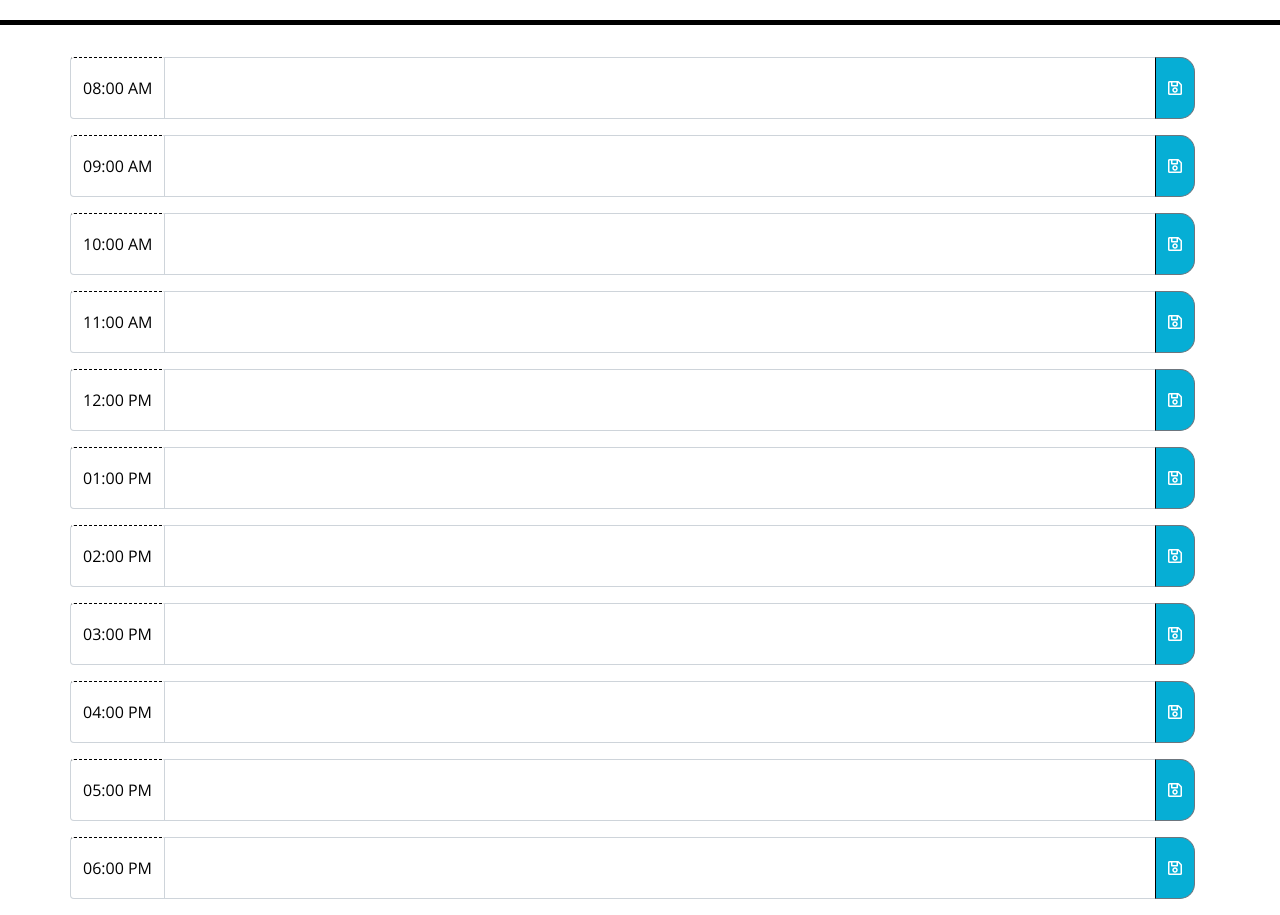
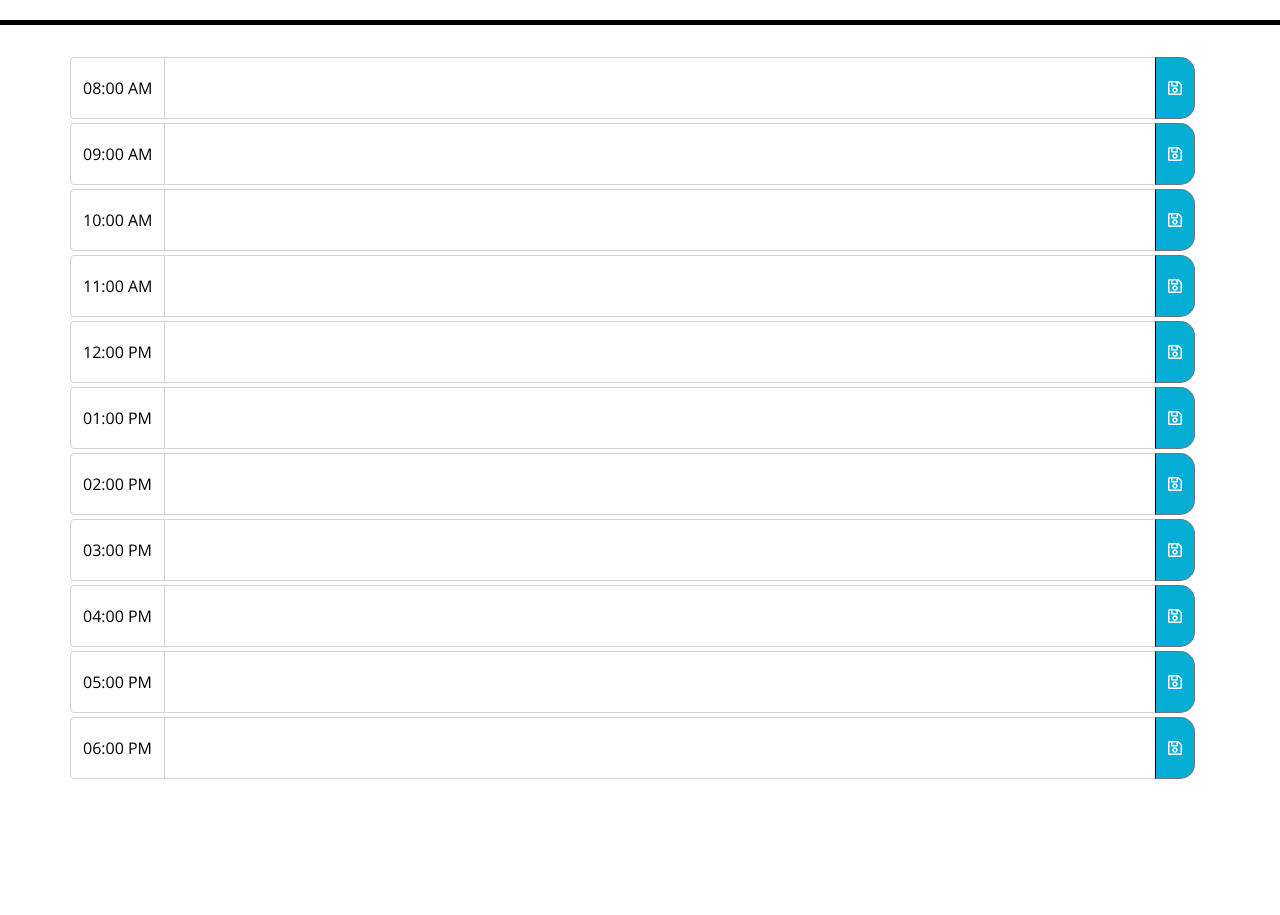
Before and after one commit to sstevens22/Work-Day, a plain HTML site: page index.html in a window 1280 px wide. Shown: the part 380-1295 px from the top of the page. After the commit the page ends 1183 px from the top, so only its background shows below. Drawn offline with nearby package versions, Linux system fonts and the light colour scheme.

Commit message:
done with style

```diff
--- a/assets/style.css
+++ b/assets/style.css
@@ -39,6 +39,10 @@ textarea{
 .row {
   white-space: pre-wrap;
 }
+.mb-3 {
+  margin-bottom: 0;
+  height: 50px;
+}
 
 .time-block{
   text-align: center;
@@ -48,7 +52,6 @@ textarea{
 .hour {
   background-color: #ffffff;
   color: #000000;
-  border-top: 1px dashed #000000;
 }
 
 .past {
@@ -78,3 +81,6 @@ textarea{
   font-size: 20px;
   transition: all .3s ease-in-out;
 }
+footer {
+  padding-top: 20px;
+}
--- a/index.html
+++ b/index.html
@@ -135,7 +135,7 @@
       </div>
     </div>
   </div>
-
+<footer></footer>
 
 
   <script src ="https://code.jquery.com/jquery-3.6.0.min.js"></script>
```
